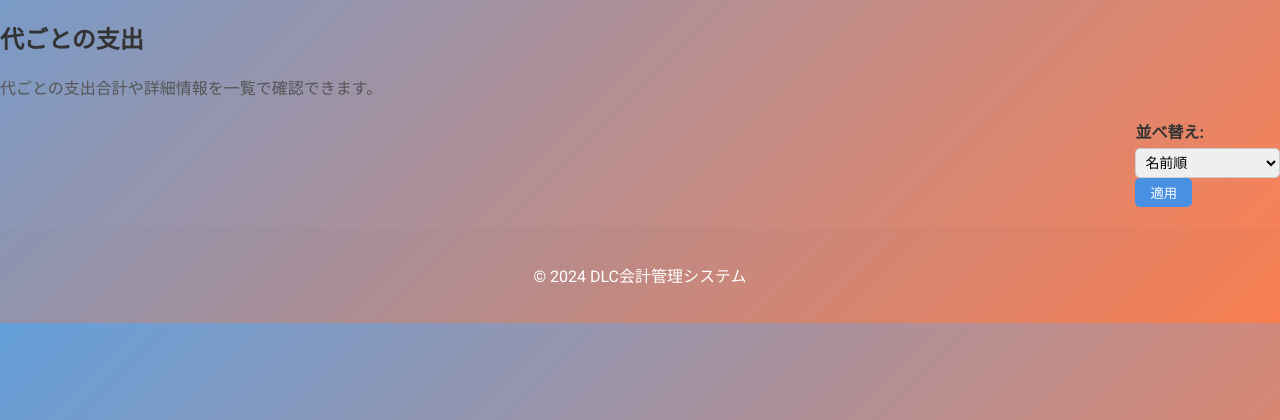
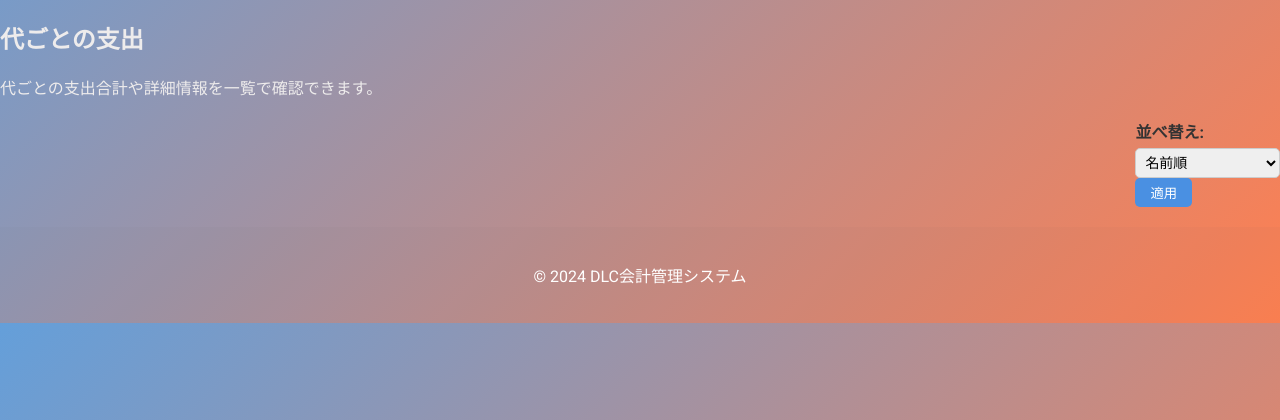
Before and after one commit to Shiki-dance/accounting-management, a Django app: template accounting/templates/accounting/age_expenses.html in a window 1280 px wide. Shown: the part 246-666 px from the top of the page. Run offline with Django 3.2, Linux system fonts and the light colour scheme; the template is opened without the code that fills it, so the values that code supplies are empty.

Commit message:
grafic changes

```diff
--- a/accounting/static/accounting/css/style.css
+++ b/accounting/static/accounting/css/style.css
@@ -269,9 +269,9 @@ footer {
     font-size: 18px;
     font-weight: bold;
     margin-bottom: 10px;
-    color: #333;
+    color: #eeecec;
     text-align: left;
-    border-bottom: 2px solid #007bff;
+    border-bottom: 2px solid #358be6;
     padding-bottom: 5px;
 }
 
@@ -280,7 +280,7 @@ footer {
 .page-description {
     font-size: 16px;
     margin-bottom: 20px;
-    color: #555;
+    color: #eeecec;
 }
 
 .page-container {
@@ -296,7 +296,7 @@ footer {
     font-size: 24px;
     font-weight: bold;
     margin-bottom: 20px;
-    color: #333;
+    color: #eeecec;
 }
 
 .total-amount {
```
